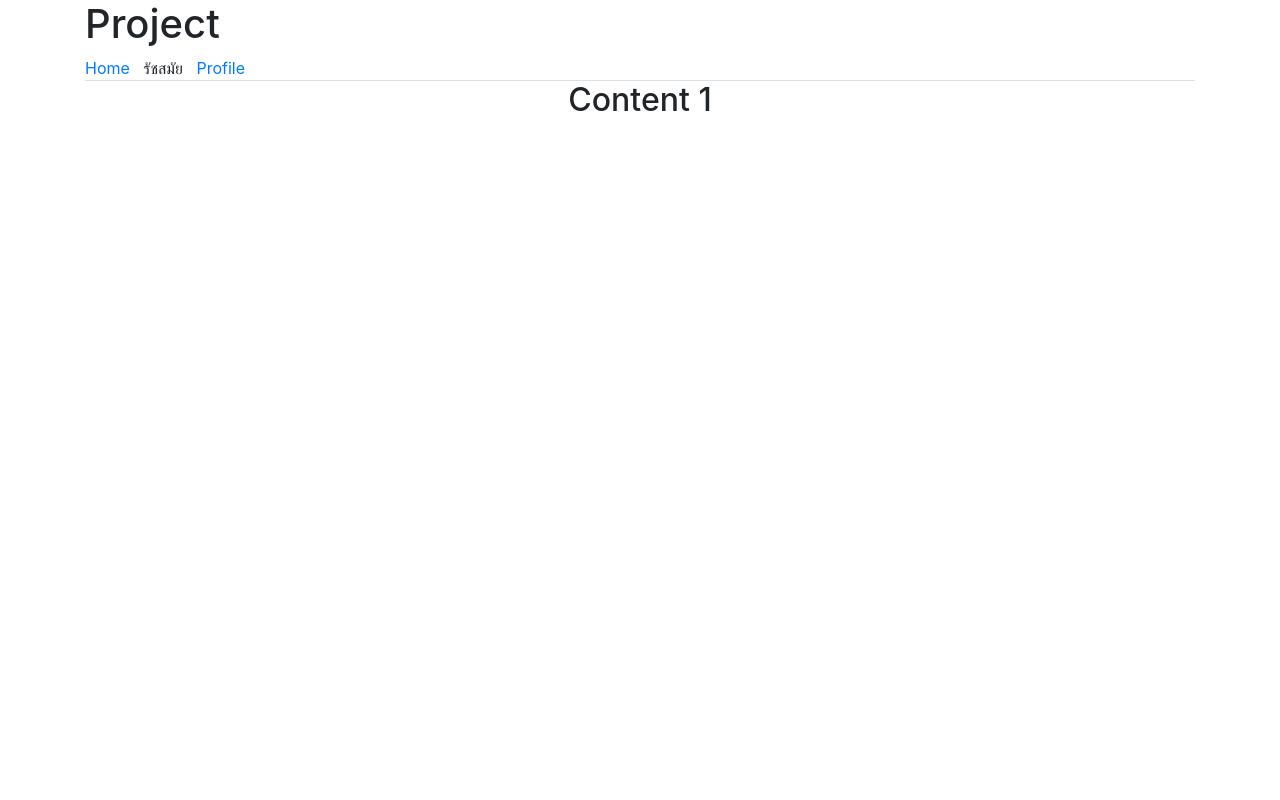
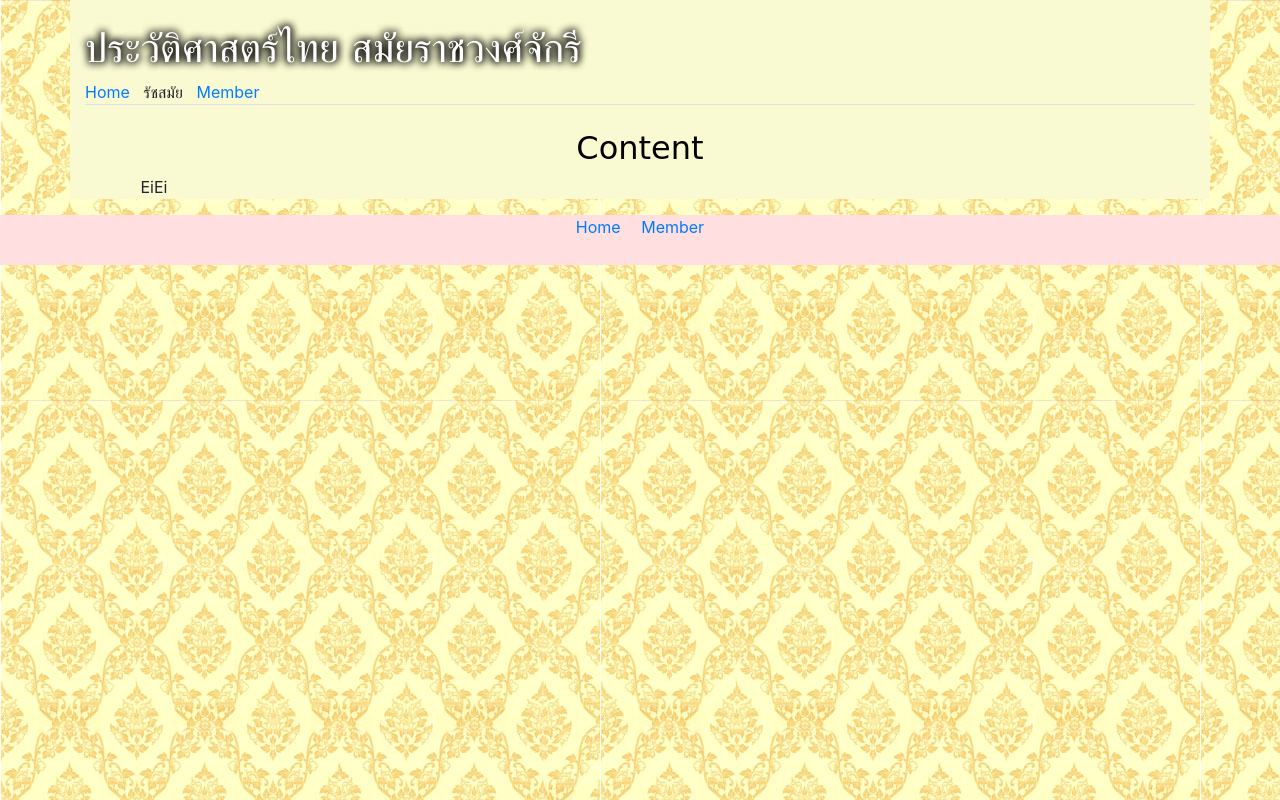
Before and after one commit to puninw001/webtech_lor1-9, a plain HTML site: page ttt.html in a window 1280 px wide. Drawn offline with nearby package versions, Linux system fonts and the light colour scheme; a web font is replaced by a local one.

Commit message:
Update ttt.html

```diff
--- a/ttt.html
+++ b/ttt.html
@@ -9,14 +9,36 @@
     <script src="https://ajax.googleapis.com/ajax/libs/jquery/3.4.1/jquery.min.js"></script>
     <script src="https://cdnjs.cloudflare.com/ajax/libs/popper.js/1.14.7/umd/popper.min.js"></script>
     <script src="https://maxcdn.bootstrapcdn.com/bootstrap/4.3.1/js/bootstrap.min.js"></script>
-    <title>test</title>
+    <link href="https://fonts.googleapis.com/css?family=Charm&display=swap" rel="stylesheet">
+    <title>รัชกาลที่ ๒</title>
     <style>
-        head {
-            height: 100px;
+        @import 'https://fonts.googleapis.com/css?family=Kanit|Prompt';
+
+        .head {
+            font-family: 'Charm', cursive;
+            text-shadow: 0 0 0.2em black, 0 0 0.2em black, 0 0 0.2em black;
+            color: white;
         }
 
-        #blue {
-            background-color: blue;
+        .head1 {
+            font-family: 'Charm', cursive;
+            color: black;
+        }
+
+        .txt2 {
+            margin-left: auto;
+            margin-right: auto;
+            width: 90%;
+        }
+
+        .txt1 {
+            margin-left: auto;
+            margin-right: auto;
+            width: 45%;
+        }
+
+        #white {
+            background-color: grey;
         }
 
         .dropdown {
@@ -47,16 +69,27 @@
             display: block;
         }
 
-        h2 {
-            text-align: center;
+        body {
+            background-image: url("img/backg.jpg");
+        }
+
+        div {
+            background-color: lightgoldenrodyellow;
+        }
+
+        .footer {
+            height: 50px;
+            width: 100%;
+            background-color: #FFDFDF;
         }
     </style>
 </head>
 
 <body>
     <div class="container">
-        <div class="head">
-            <h1>Project</h1>
+        <div>
+            <br />
+            <h1 class="head">ประวัติศาสตร์ไทย สมัยราชวงศ์จักรี</h1>
         </div>
         <ul class="nav nav-tabs">
             <li class="active">
@@ -80,10 +113,19 @@
                 </div>
             </li>&nbsp;&nbsp;&nbsp;
             <li>
-                <a href="#">Profile</a>
+                <a href="#">Member</a>
             </li>
-        </ul>
-        <h2>Content 1</h2>
+        </ul><br>
+        <div align="center">
+            <h2 class="head1">Content</h2>
+        </div>
+        <div class="txt2">
+            <p>EiEi</p>
+        </div>
+    </div>
+    <div class="footer" align="center">
+        <a href="index.html">Home&emsp;</a>
+        <a href="">Member</a>
     </div>
 </body>
 
```
